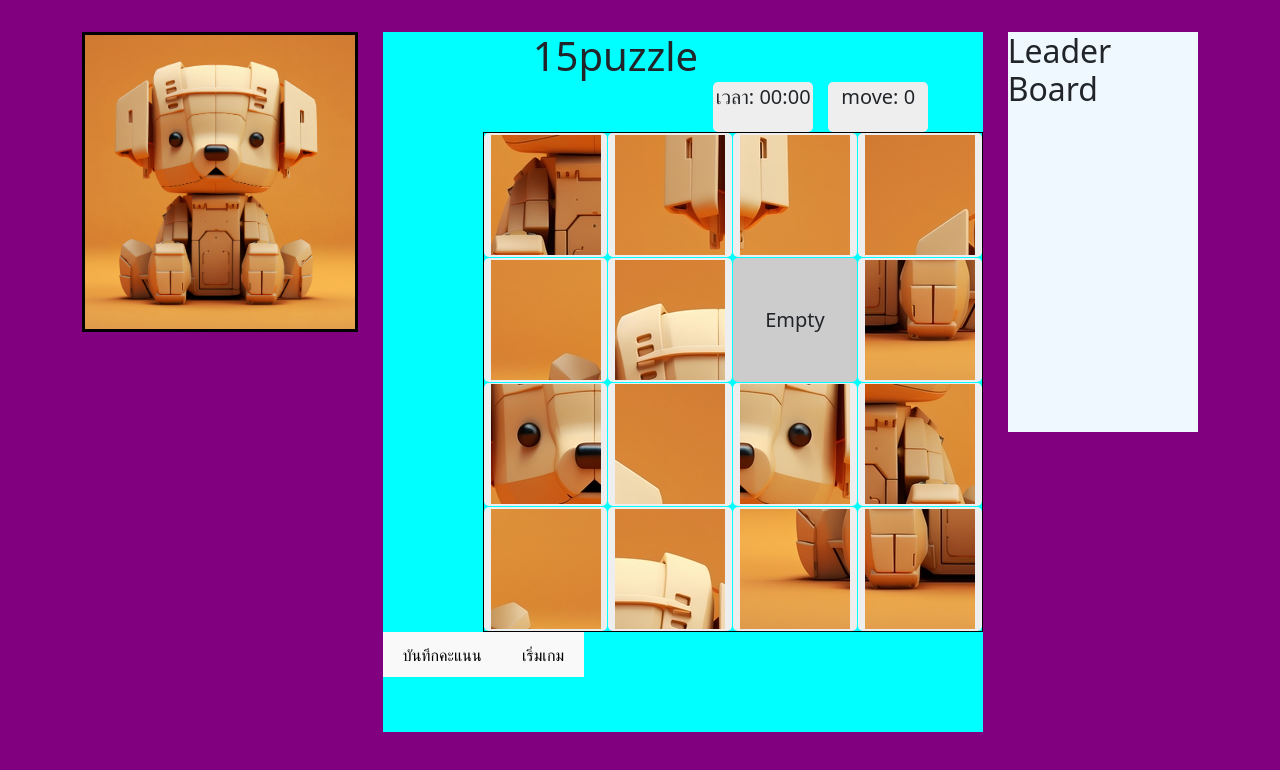
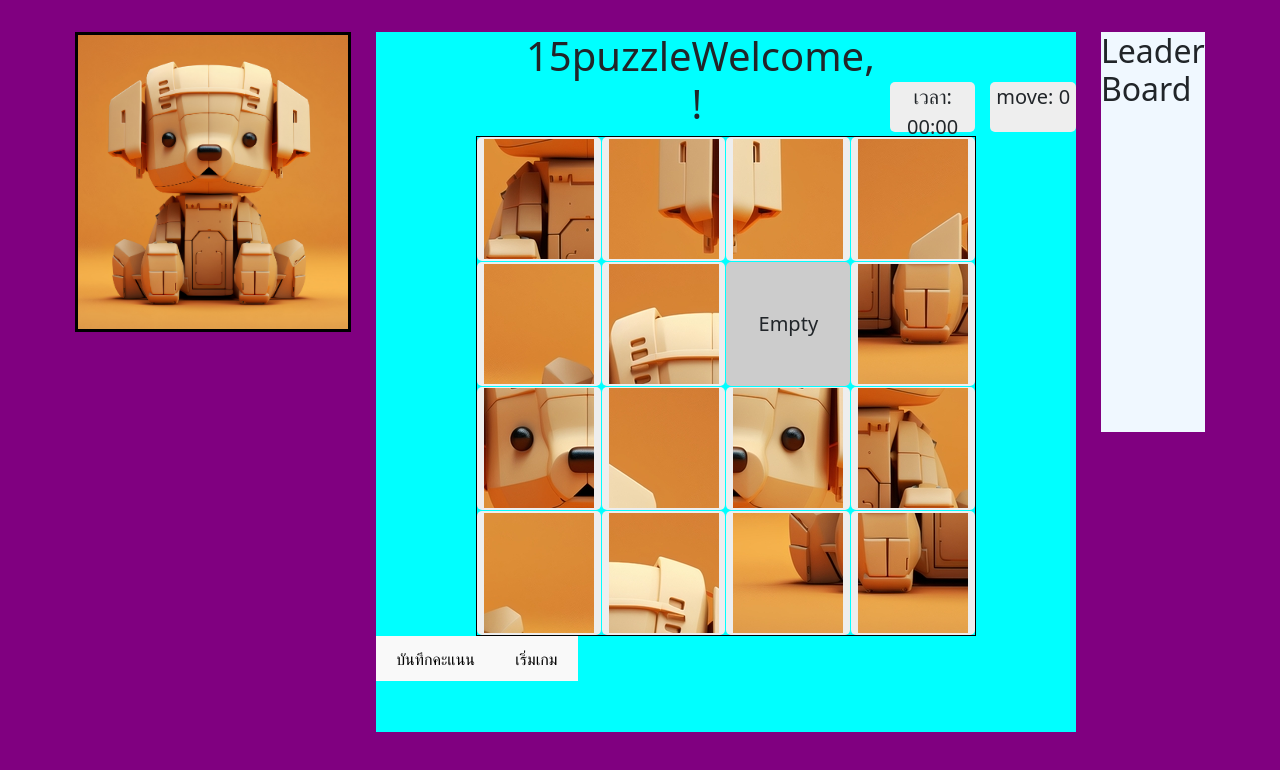
Before and after one commit to Thiraphan24/new-15-puzzle, a React (Vite) app in the folder client/: page /board in a window 1280 px wide. Shown: the top 770 px of the page. Built offline with nearby package versions, Linux system fonts and the light colour scheme.

Commit message:
feat: show username

```diff
--- a/client/src/component/Login.jsx
+++ b/client/src/component/Login.jsx
@@ -18,11 +18,16 @@ function Login() {
         password,
       });
 
+      // Log the entire response.data object
+      console.log("Response data:", response.data);
+
       // Handle successful login
-      console.log("Login successful:", response.data);
-
-      // Redirect to the board page and pass the user's name as state
-      navigate("/board", { state: { name: response.data.name } });
+      if (response.data.name) {
+        // Redirect to the board page and pass the user's name as state
+        navigate("/board", { state: { name: response.data.name } });
+      } else {
+        console.error("Name is undefined in the response data");
+      }
     } catch (error) {
       // Handle login failure (e.g., display an error message)
       console.error("Login failed:", error.response.data);
--- a/client/src/component/board.jsx
+++ b/client/src/component/board.jsx
@@ -1,9 +1,13 @@
 import React, { useState, useEffect } from "react";
+import { useLocation } from "react-router-dom";
 import "./board.css";
 import Swal from "sweetalert";
 import Leaderboard from "./Leaderboard";
 
-const Board = () => {
+const Board = (props) => {
+  const location = useLocation();
+  console.log("Location state:", location.state);
+  const { name } = location.state || {};
   const [puzzle, setPuzzle] = useState([
     <img src="1.jpg" alt="1" />,
     <img src="2.jpg" alt="2" />,
@@ -155,6 +159,7 @@ const Board = () => {
       <div className="App">
         <header>
           <h1>15puzzle</h1>
+          <h1>Welcome, {name}!</h1>
           <div className="timer">
             เวลา: {convert(Math.floor(time / 60))}:{convert(time % 60)}
           </div>
```
Also changed, not shown: 1 other file (tests, documents, lock files or other folders).
